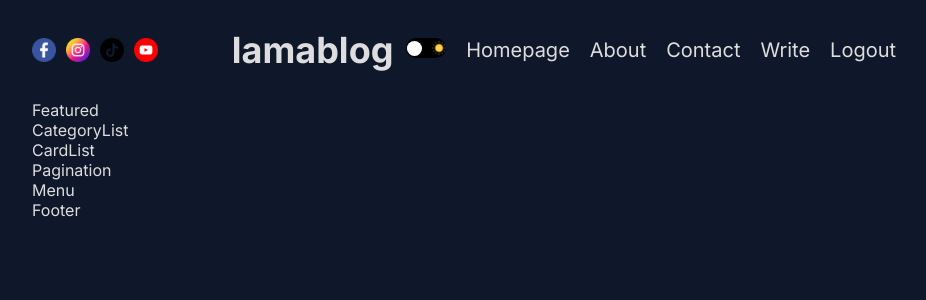
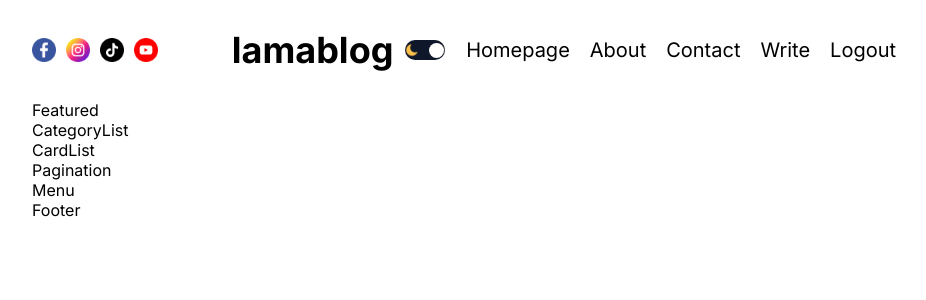
Before and after one commit to sebbyapudo/lamadevblog, a Next.js app: page / in a window 1280 px wide. Shown: the top 300 px of the page, without its empty margins (176-1102 px from the left). Built offline with nearby package versions, Linux system fonts and the light colour scheme.

Commit message:
Fixed the theme switch functionality

```diff
--- a/src/app/globals.css
+++ b/src/app/globals.css
@@ -23,7 +23,7 @@ a {
   color: inherit;
 }
 
-.light {
+.dark {
   --bg: #0f172a;
   --textColor: #ddd;
   --softBg: #1f273a;
--- a/src/components/navbar/navbar.module.css
+++ b/src/components/navbar/navbar.module.css
@@ -21,6 +21,7 @@
 .links {
   flex: 1;
   display: flex;
+  align-items: center;
   gap: 20px;
   font-size: 20px;
 }
--- a/src/components/themeToggle/ThemeToggle.jsx
+++ b/src/components/themeToggle/ThemeToggle.jsx
@@ -13,9 +13,20 @@ const ThemeToggle = () => {
 
 
   return (
-    <div className={styles.container} onClick={toggle}>
+    <div className={styles.container} onClick={toggle}
+      style={
+          theme === "dark" ? {left:1,backgroundColor: "white"} :
+          {right: 1, backgroundColor: "#0f172a"}
+          }
+    >
       <Image src="/moon.png" alt='' height={14} width={14}/>
-      <div className={styles.ball}></div>
+      <div className={styles.ball}
+        style={
+          theme === "dark" ? {left:1,backgroundColor: "0f172a"} :
+          {right: 1, backgroundColor: "#ffffff"}
+          }>
+
+      </div>
       <Image src="/sun.png" alt='' height={14} width={14}/>
     </div>
   )
--- a/src/components/themeToggle/themeToggle.module.css
+++ b/src/components/themeToggle/themeToggle.module.css
@@ -6,16 +6,12 @@
   display: flex;
   align-items: center;
   justify-content: space-between;
-  background-color: black;
   position: relative;
-  /* padding: 5px 20px; */
 }
 
 .ball{
   height: 15px;
   width: 15px;
-  background-color: #ffffff;
   border-radius: 50%;
   position: absolute;
-  left: 1px;
 }
--- a/src/context/ThemeContext.jsx
+++ b/src/context/ThemeContext.jsx
@@ -5,7 +5,7 @@ import { createContext, useEffect, useState } from "react";
 export const ThemeContext = createContext();
 
 const getFromLocalStorage = () => {
-  if (typeof window !== undefined) {
+  if (typeof window !== "undefined") {
     const value = localStorage.getItem("theme");
     return value || "light";
   }
--- a/src/providers/ThemeProvider.jsx
+++ b/src/providers/ThemeProvider.jsx
@@ -1,13 +1,21 @@
 "use client"
 
 import { ThemeContext } from '@/context/ThemeContext'
-import React, { useContext } from 'react'
+import React, { useContext, useEffect, useState } from 'react'
 
 const ThemeProvider = ({children}) => {
 
   const {theme} = useContext(ThemeContext)
+  const [mounted, setMounted] = useState(false)
 
-  return <div className={theme}>{children}</div>
+  useEffect(()=>{
+    setMounted(true)
+  }, []);
+
+  if(mounted) {
+    return <div className={theme}>{children}</div>
+  }
+
 }
 
 export default ThemeProvider
```
